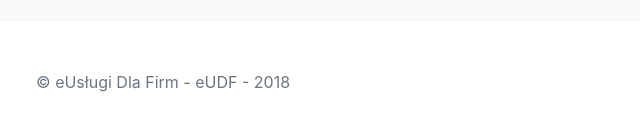
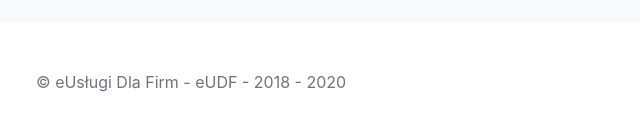
Before and after one commit to biurofund/biurofund.github.io, a plain HTML site: page index.html in a window 1280 px wide. Shown: the part 1375-1505 px from the top of the page, 49-689 px from the left. Drawn offline with nearby package versions, Linux system fonts and the light colour scheme.

Commit message:
Update index.html

```diff
--- a/index.html
+++ b/index.html
@@ -190,7 +190,7 @@
         <p class="float-right">
           <a href="#">Powrót do góry</a>
         </p>
-        <p>&copy; eUsługi Dla Firm - eUDF - 2018</p>
+        <p>&copy; eUsługi Dla Firm - eUDF - 2018 - 2020</p>
         <p></p>
       </div>
     </footer>
```
